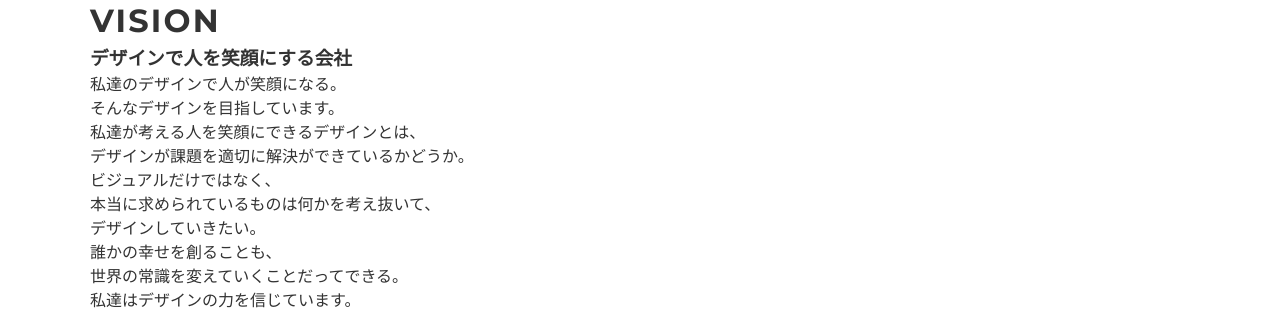
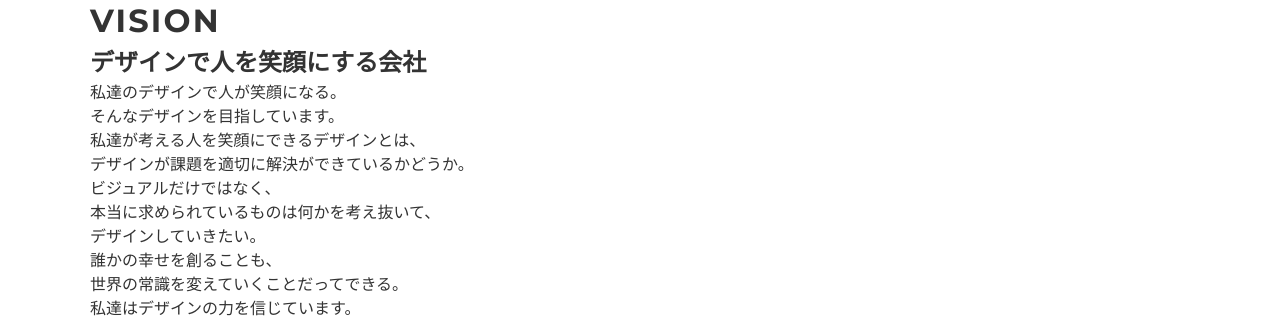
Before and after one commit to Kaji1127/digsmile, a website: page about.html in a window 1280 px wide. Shown: the part 483-804 px from the top of the page. Drawn offline with nearby package versions, Linux system fonts and the light colour scheme; files that its build step writes are made by us from their sources.

Commit message:
change h3 style

```diff
--- a/sass/base/_typography.scss
+++ b/sass/base/_typography.scss
@@ -27,3 +27,7 @@ body {
 	text-transform: uppercase;
 	letter-spacing: 0.068em;
 }
+
+.heading-tertiary {
+	font-size: 2.4rem;
+}
```
